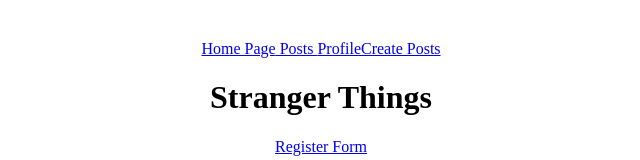
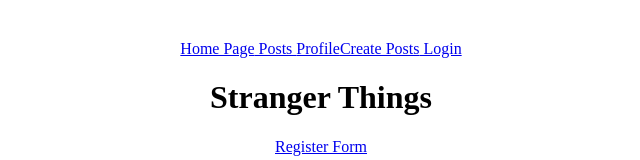
Before and after one commit to bibimbop123/Stranger-Things, a React (Vite) app: page / in a window 1280 px wide. Shown: the top 160 px of the page, without its empty margins (319-959 px from the left). Built offline with nearby package versions, Linux system fonts and the light colour scheme.

Commit message:
login navbar

```diff
--- a/src/App.jsx
+++ b/src/App.jsx
@@ -22,6 +22,7 @@
         <Link to="/posts"> Posts </Link>
         <Link to="/users/profile">Profile</Link>
         <Link to="/create-post">Create Posts</Link>
+        <Link to="/"> Login </Link>
       </nav>
       <h1>Stranger Things</h1>
       <Link to="/users/register"> Register Form</Link>
```
